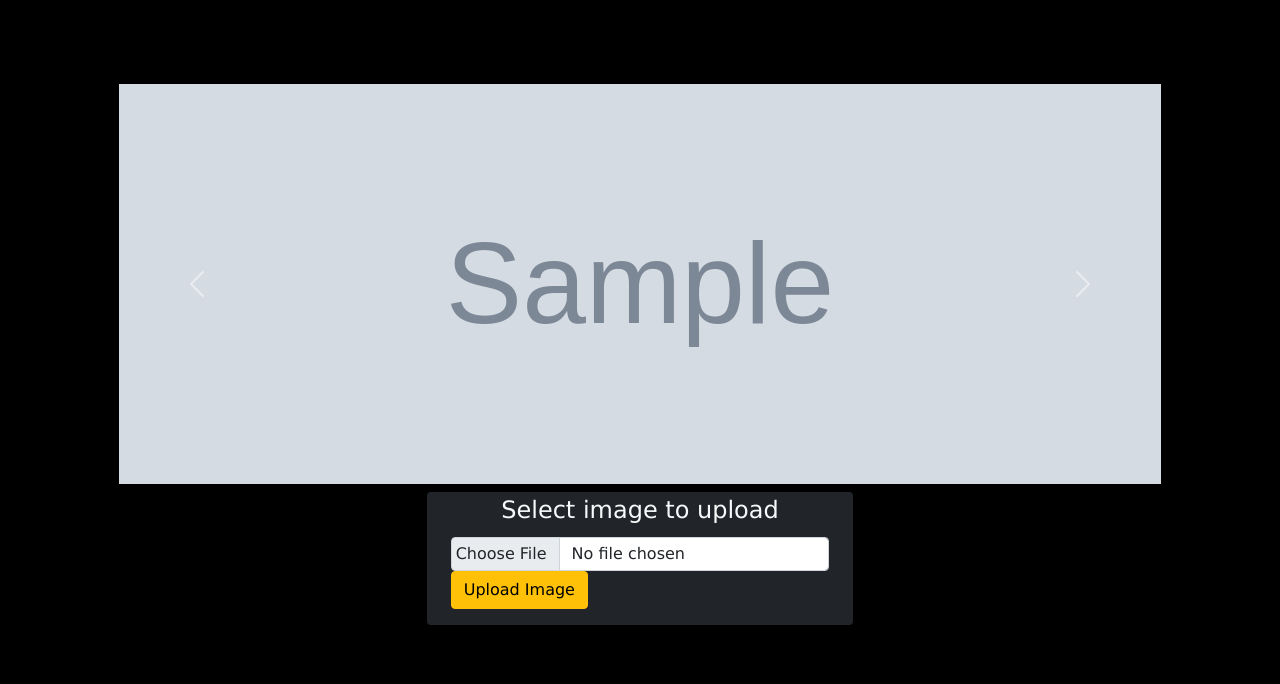
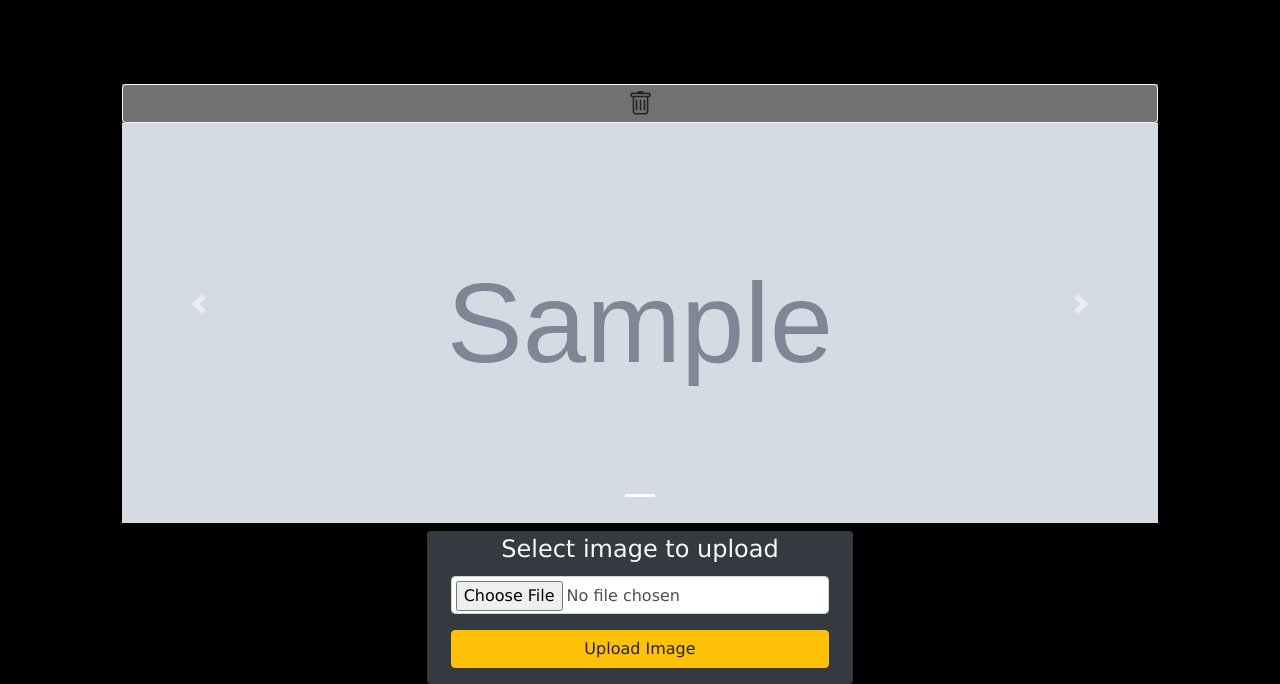
Before and after one commit to maiKNJ/WebExam, a PHP site: page /php/showAbout.php in a window 1280 px wide. Shown: the part 799-1483 px from the top of the page. Before the commit the page ends 1424 px from the top, so only its background shows below. Run offline with PHP 8.4, Linux system fonts and the light colour scheme; tables that the repository leaves empty or names only in its code hold one stand-in row (values such as "Sample post"); grey boxes marked "Sample" are stand-in pictures.

Commit message:
Added delete function for images on profile

```diff
--- a/ExamProject/css/about.css
+++ b/ExamProject/css/about.css
@@ -56,6 +56,7 @@ a{
   text-decoration: none;
   font-size: 22px;
   color: black;
+  background-color: rgba(0,0,0,0);
 
 }
 .card button:hover, .card a:hover{
--- a/ExamProject/index.html
+++ b/ExamProject/index.html
@@ -39,7 +39,7 @@
    <!-- <button onclick="document.getElementById('id01').style.display = 'block'"> Login</button> -->
   </div>
 
-  <!-- the login form popping up when clicking login -->
+  <!-- the login form popping up when clicking login OBS!! NOT USED IN THIS VERSION -->
   <div id="id01" class="modal">
     <form class="modal-content animate" method="post">
 
--- a/ExamProject/php/showAbout.php
+++ b/ExamProject/php/showAbout.php
@@ -26,7 +26,8 @@
 <head>
   <meta charset="UTF-8">
   <meta name="viewport" content="width=device-width, initial-scale=0.1">
-  <link href="https://cdn.jsdelivr.net/npm/bootstrap@5.0.1/dist/css/bootstrap.min.css" rel="stylesheet" integrity="sha384-+0n0xVW2eSR5OomGNYDnhzAbDsOXxcvSN1TPprVMTNDbiYZCxYbOOl7+AMvyTG2x" crossorigin="anonymous">
+ <!-- <link href="https://cdn.jsdelivr.net/npm/bootstrap@5.0.1/dist/css/bootstrap.min.css" rel="stylesheet" integrity="sha384-+0n0xVW2eSR5OomGNYDnhzAbDsOXxcvSN1TPprVMTNDbiYZCxYbOOl7+AMvyTG2x" crossorigin="anonymous"> -->
+  <link rel="stylesheet" href="https://stackpath.bootstrapcdn.com/bootstrap/4.3.1/css/bootstrap.min.css" integrity="sha384-ggOyR0iXCbMQv3Xipma34MD+dH/1fQ784/j6cY/iJTQUOhcWr7x9JvoRxT2MZw1T" crossorigin="anonymous">
   <link rel="stylesheet" href="/ExamProject/css/main.css">
   <link rel="stylesheet" href="/ExamProject/css/about.css">
   <link rel="stylesheet" href="https://cdnjs.cloudflare.com/ajax/libs/font-awesome/4.7.0/css/font-awesome.min.css">
@@ -90,7 +91,7 @@
       <div id="demo" class="carousel slide" data-ride="carousel">
 
         <!-- Indicators -->
-        <ul class="carousel-indicators">
+        <ol class="carousel-indicators">
           <?php
           $i = 0;
           foreach ($result1 as $row):
@@ -102,7 +103,7 @@
           ?>
           <li data-target="#demo" data-slide-to="<?= $i; ?>" class="<?= $actives; ?>"></li>
           <?php $i++; endforeach; ?>
-        </ul>
+        </ol>
 
         <!-- The slideshow -->
         <div class="carousel-inner">
@@ -116,6 +117,12 @@
 
           ?>
           <div class="carousel-item <?= $actives;?>">
+            <a class="d-flex justify-content-center btn btn-light", style="background-color: rgba(0,0,0,0);" href="delete.php?op=delete&image_path=<?php echo $row['image_path'] ?>">
+              <svg xmlns="http://www.w3.org/2000/svg" width="25" height="25" fill="currentColor" class="bi bi-trash" viewBox="0 0 16 16">
+                <path d="M5.5 5.5A.5.5 0 0 1 6 6v6a.5.5 0 0 1-1 0V6a.5.5 0 0 1 .5-.5zm2.5 0a.5.5 0 0 1 .5.5v6a.5.5 0 0 1-1 0V6a.5.5 0 0 1 .5-.5zm3 .5a.5.5 0 0 0-1 0v6a.5.5 0 0 0 1 0V6z"/>
+                <path fill-rule="evenodd" d="M14.5 3a1 1 0 0 1-1 1H13v9a2 2 0 0 1-2 2H5a2 2 0 0 1-2-2V4h-.5a1 1 0 0 1-1-1V2a1 1 0 0 1 1-1H6a1 1 0 0 1 1-1h2a1 1 0 0 1 1 1h3.5a1 1 0 0 1 1 1v1zM4.118 4 4 4.059V13a1 1 0 0 0 1 1h6a1 1 0 0 0 1-1V4.059L11.882 4H4.118zM2.5 3V2h11v1h-11z"/>
+              </svg>
+            </a>
             <img src="<?= $row['image_path'] ?>" width="100%" height="400px">
           </div>
           <?php $i++; endforeach; ?>
```
Also changed, not shown: ExamProject/php/delete.php (added, +24 -0 lines).
